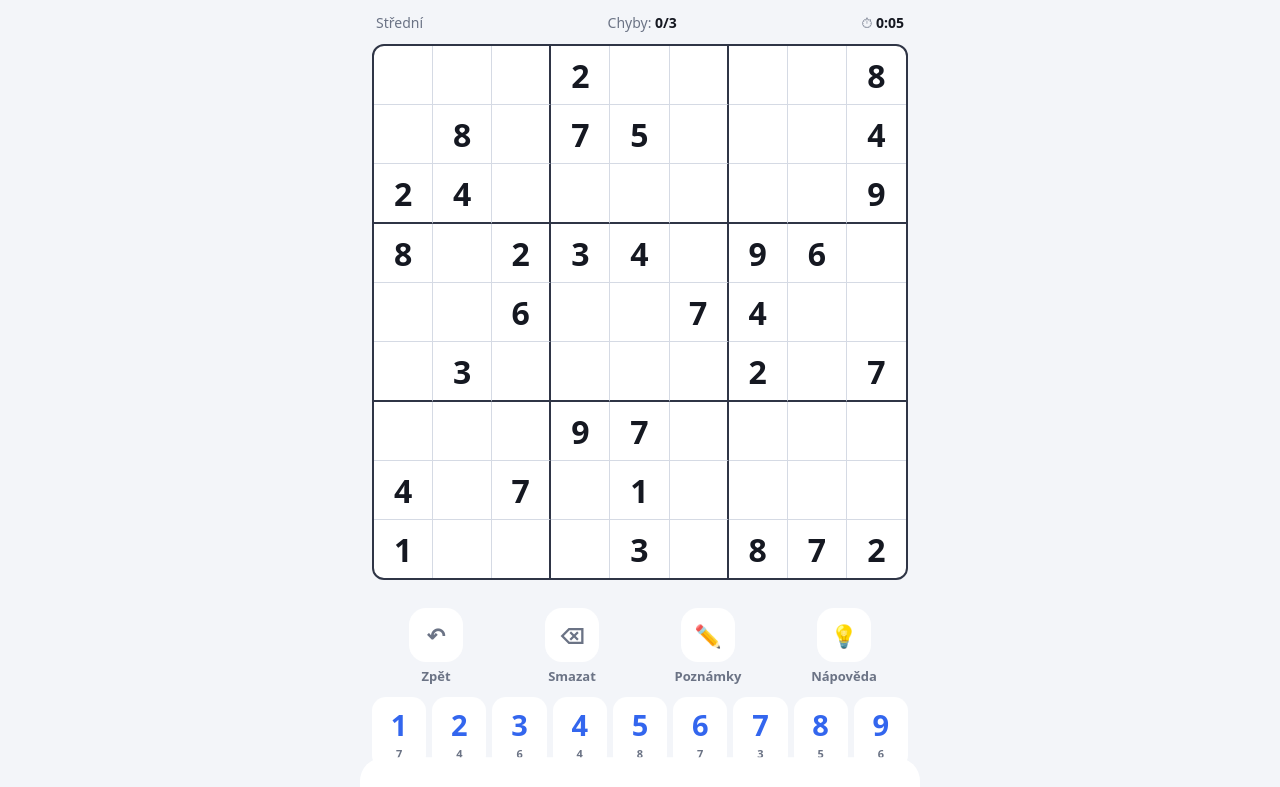
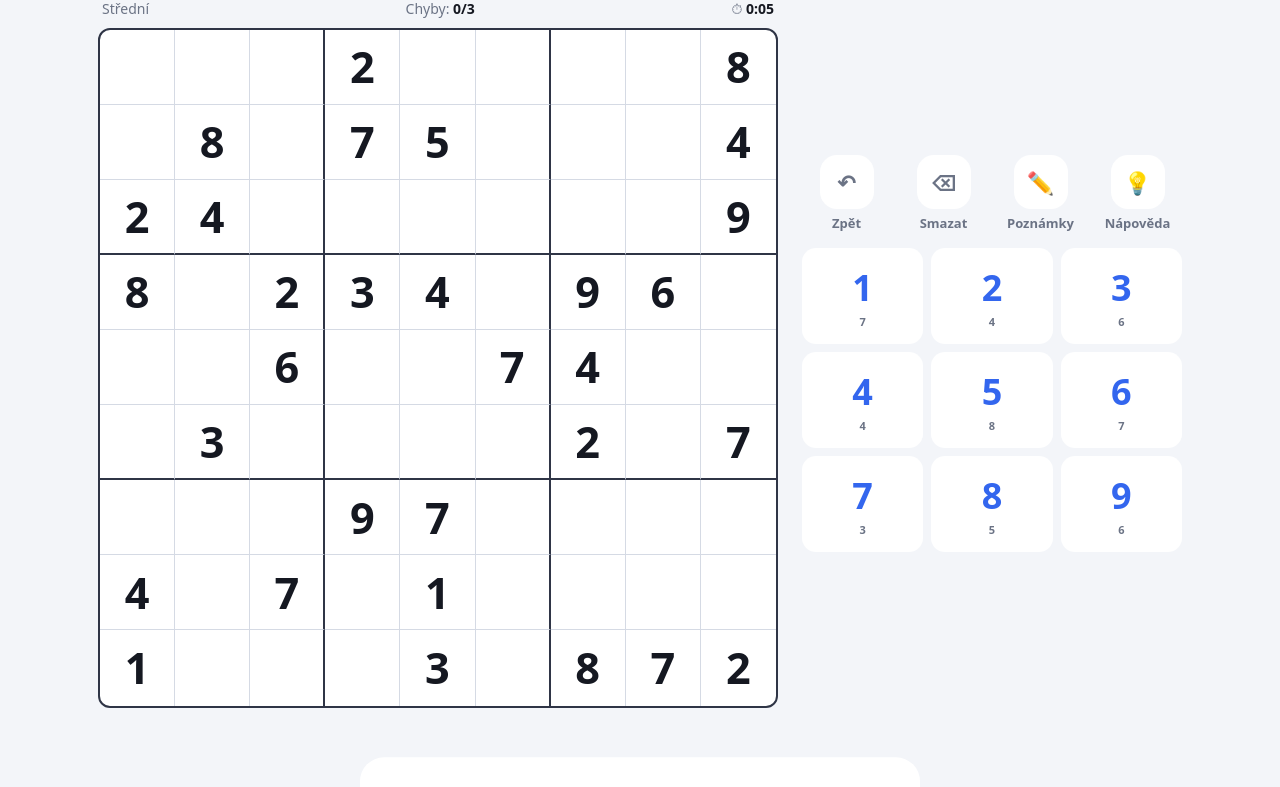
Before and after one commit to thums111/sudoku, a plain HTML site: page index.html in a window 1280 px wide. Shown: the part 71-858 px from the top of the page. After the commit the page ends 800 px from the top, so only its background shows below. Drawn offline with Linux system fonts and the light colour scheme.

Commit message:
Rozložení na šířku: deska vlevo, čísla vpravo; velikost čísel podle desky
Co-Authored-By: Claude Opus 5.5 <noreply@anthropic.com>
Claude-Session: https://claude.ai/code/session_01HtMzESm6dtgGRXpCS6yxKk

```diff
--- a/index.html
+++ b/index.html
@@ -131,6 +131,45 @@
   .toast { position:fixed; left:50%; top:calc(env(safe-area-inset-top) + 14px); transform:translateX(-50%) translateY(-160%);
     background:var(--accent); color:#fff; font-weight:700; padding:12px 20px; border-radius:14px; transition:transform .25s; z-index:30; white-space:nowrap; }
   .toast.show { transform:translateX(-50%) translateY(0); }
+
+  /* =========================================================
+     VELIKOST ČÍSEL PODLE DESKY (ne podle šířky obrazovky)
+     cqw = 1 % šířky desky → čísla se vždy vejdou do políčka
+     ========================================================= */
+  .board { container-type:inline-size; grid-template-rows:repeat(9,minmax(0,1fr)); }
+  .cell { font-size:clamp(14px, 6.4cqw, 48px); }
+  .notes span { font-size:clamp(8px, 2.5cqw, 16px); }
+
+  /* na výšku: obal .side se "rozpustí", rozložení zůstává jako dřív */
+  .side { display:contents; }
+
+  /* =========================================================
+     NA ŠÍŘKU (tablet / mobil naplocho):
+     deska vlevo, nástroje a čísla 3×3 vpravo
+     ========================================================= */
+  @media (orientation: landscape) {
+    .app {
+      /* velikost desky = výška displeje minus hlavička a řádek s časem,
+         ale nejvýš tolik, aby vpravo zbylo místo na čísla */
+      --bs: min(calc(100dvh - 120px - env(safe-area-inset-top) - env(safe-area-inset-bottom)),
+                calc(100vw - 300px));
+      max-width:none; width:fit-content;
+      display:grid; column-gap:24px; row-gap:10px;
+      grid-template-columns: var(--bs) minmax(240px, 380px);
+      grid-template-rows: auto auto auto;
+      grid-template-areas: "head head" "info side" "board side";
+      align-content:center;
+      padding-left:calc(env(safe-area-inset-left) + 12px);
+      padding-right:calc(env(safe-area-inset-right) + 12px);
+    }
+    header { grid-area:head; }
+    .info  { grid-area:info; }
+    .board { grid-area:board; width:var(--bs); }
+    .spacer { display:none; }
+    .side { grid-area:side; display:flex; flex-direction:column; justify-content:center; gap:16px; }
+    .pad { grid-template-columns:repeat(3,1fr); gap:8px; }
+    .num { height:clamp(44px, calc((var(--bs) - 140px) / 3), 96px); font-size:clamp(22px, 5dvh, 36px); }
+  }
 </style>
 </head>
 <body>
@@ -152,6 +191,7 @@
 
   <div class="spacer"></div>
 
+  <div class="side">
     <div class="tools">
       <button class="tool" id="btnUndo"><span class="ic">↶</span>Zpět</button>
       <button class="tool" id="btnErase"><span class="ic">⌫</span>Smazat</button>
@@ -160,6 +200,7 @@
     </div>
 
     <div class="pad" id="pad"></div>
+  </div>
 </div>
 
 <div class="overlay" id="overlay"></div>
--- a/sw.js
+++ b/sw.js
@@ -1,6 +1,6 @@
 // Service worker – uloží hru do mobilu, aby šla hrát i bez internetu.
 // Při nové verzi aplikace zvyš číslo (v1 -> v2), aby si mobil stáhl novinky.
-const CACHE = 'sudoku-v3';
+const CACHE = 'sudoku-v4';
 const FILES = [
   './',
   './index.html',
```
Also changed, not shown: manifest.webmanifest, phone_land.png (added), phone_port.png (added), tablet_land.png (added), tablet_port.png (added). Lines whose indentation alone changed are shown as unchanged.
